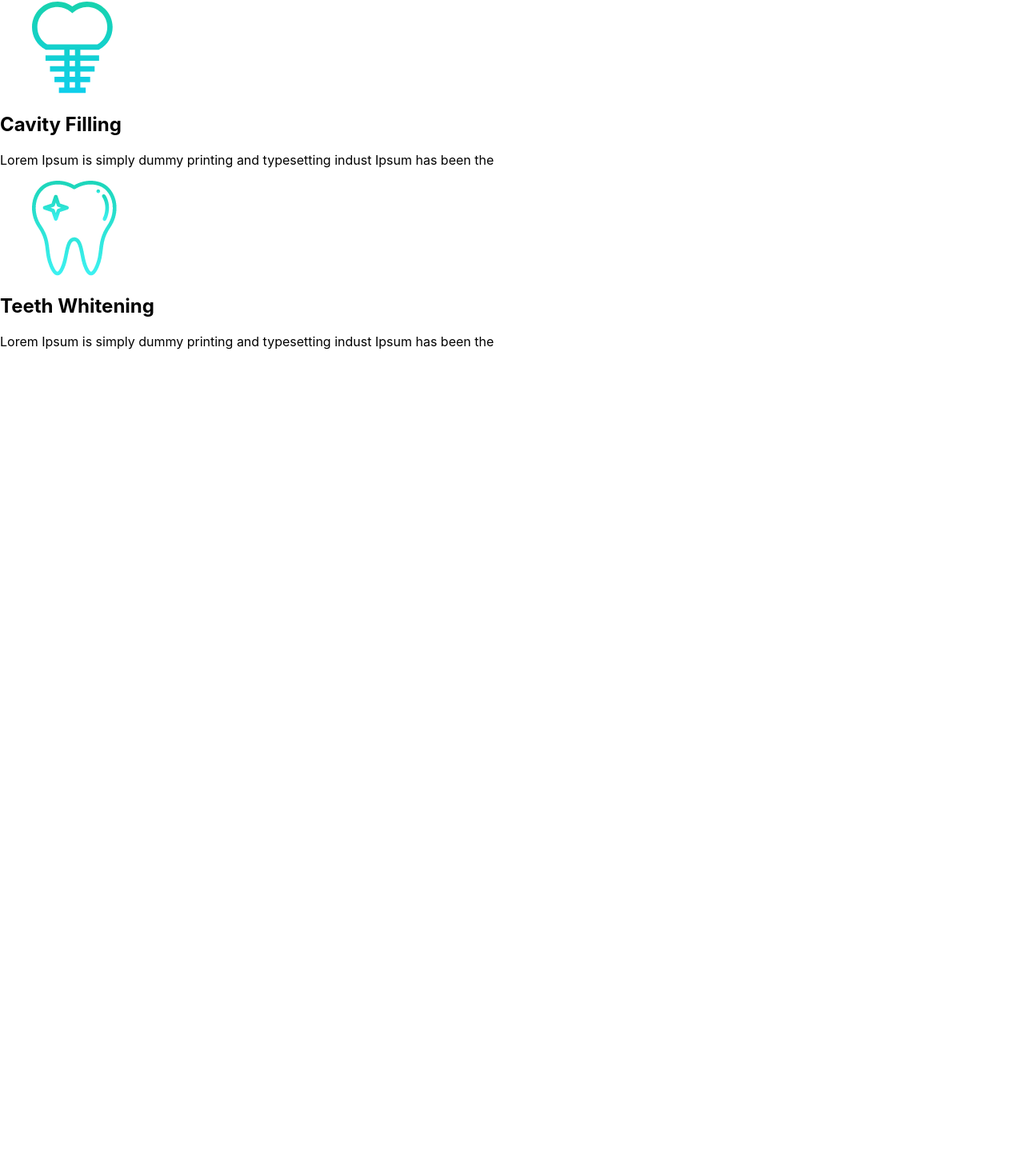
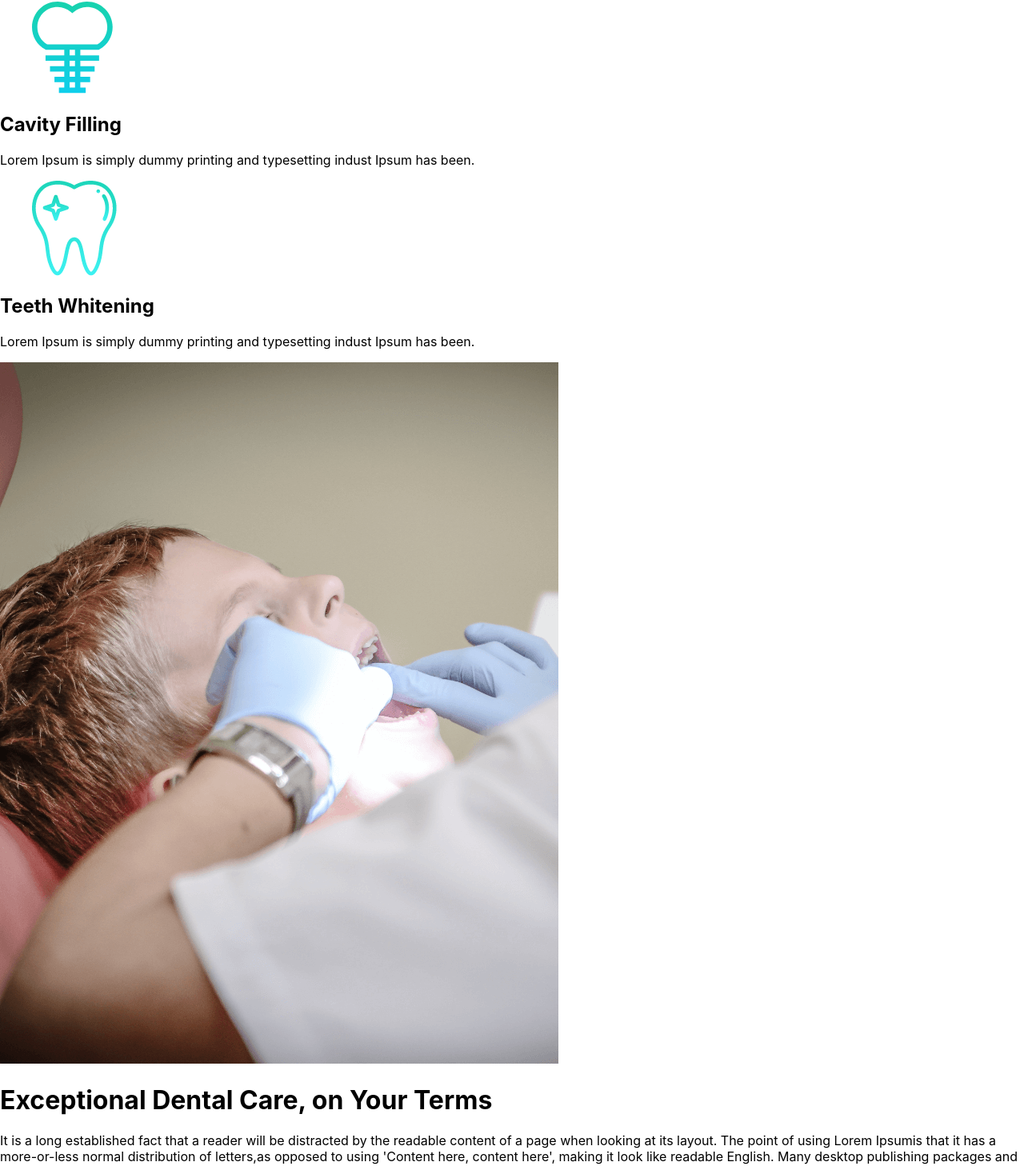
Before and after one commit to Developer-Rakib/Doctors-portal, a React (Create React App) app: page / in a window 1280 px wide. Shown: the part 3163-4621 px from the top of the page at 80% size. Before the commit the page ends 3616 px from the top, so only its background shows below. Built offline with nearby package versions, Linux system fonts and the light colour scheme.

Commit message:
appionment section done

```diff
--- /dev/null
+++ b/src/Pages/Home/Appoinment.js
@@ -0,0 +1,20 @@
+import React from 'react';
+import doctor from '../../assets/images/doctor.png';
+import CommonBtn from '../Shared/CommonBtn';
+
+const Appoinment = () => {
+    return (
+        <div class="hero mx-10 my-20 ">
+            <div class="hero-content flex-col lg:flex-row">
+                <img className='w-[400px] rounded-lg' src={doctor} alt="treatment"/>
+                <div className='w-[500px] ml-20'>
+                    <h1 class="text-5xl font-bold">Exceptional Dental Care, on Your Terms</h1>
+                    <p class="py-6">It is a long established fact that a reader will be distracted by the readable content of a page when looking at its layout. The point of using Lorem Ipsumis that it has a more-or-less normal distribution of letters,as opposed to using 'Content here, content here', making it look like readable English. Many desktop publishing packages and web page</p>
+                    <CommonBtn>Get Started</CommonBtn>
+                </div>
+            </div>
+        </div>
+    );
+};
+
+export default Appoinment;
--- a/src/Pages/Home/Banner.js
+++ b/src/Pages/Home/Banner.js
@@ -1,5 +1,6 @@
 import React from 'react';
 import cheir from '../../assets/images/chair.png'
+import CommonBtn from '../Shared/CommonBtn';
 
 const Banner = () => {
     return (
@@ -10,7 +11,7 @@
                     <div className='w-full'>
                         <h1 class="text-5xl font-bold">Your New Smile Starts Here</h1>
                         <p class="py-6">Provident cupiditate voluptatem et in. Quaerat fugiat ut assumenda excepturi exercitationem quasi. In deleniti eaque aut repudiandae et a id nisi.</p>
-                        <button class="btn text-white border-none bg-gradient-to-r from-secondary to-primary">Get Started</button>
+                        <CommonBtn>Get Started</CommonBtn>
                     </div>
                 </div>
             </div>
--- /dev/null
+++ b/src/Pages/Home/DentalCare.js
@@ -0,0 +1,20 @@
+import React from 'react';
+import treatment from '../../assets/images/treatment.png';
+import CommonBtn from '../Shared/CommonBtn';
+
+const DentalCare = () => {
+    return (
+        <div class="hero mx-10 my-20">
+            <div class="hero-content flex-col lg:flex-row">
+                <img className='w-[400px] rounded-lg' src={treatment} alt="treatment"/>
+                <div className='w-[500px] ml-20'>
+                    <h1 class="text-5xl font-bold">Exceptional Dental Care, on Your Terms</h1>
+                    <p class="py-6">It is a long established fact that a reader will be distracted by the readable content of a page when looking at its layout. The point of using Lorem Ipsumis that it has a more-or-less normal distribution of letters,as opposed to using 'Content here, content here', making it look like readable English. Many desktop publishing packages and web page</p>
+                    <CommonBtn>Get Started</CommonBtn>
+                </div>
+            </div>
+        </div>
+    );
+};
+
+export default DentalCare;
--- a/src/Pages/Home/Home.js
+++ b/src/Pages/Home/Home.js
@@ -5,6 +5,8 @@
 import phone from '../../assets/icons/phone.svg';
 import marker from '../../assets/icons/marker.svg';
 import Services from './Services';
+import DentalCare from './DentalCare';
+import Appoinment from './Appoinment';
 
 
 const Home = () => {
@@ -33,6 +35,8 @@
                 ></Info>
             </div>
             <Services></Services>
+            <DentalCare></DentalCare>
+            <Appoinment></Appoinment>
         </div>
     );
 };
--- a/src/Pages/Home/Services.js
+++ b/src/Pages/Home/Services.js
@@ -6,14 +6,14 @@
 
 const Services = () => {
     const services = [
-        {img: fluride, title: "Fluoride Treatment", description: "Lorem Ipsum is simply dummy printing and typesetting indust Ipsum has been the"},
-        {img: cavity, title: "Cavity Filling", description: "Lorem Ipsum is simply dummy printing and typesetting indust Ipsum has been the"},
-        {img: teat, title: "Teeth Whitening", description: "Lorem Ipsum is simply dummy printing and typesetting indust Ipsum has been the"},
+        {img: fluride, title: "Fluoride Treatment", description: "Lorem Ipsum is simply dummy printing and typesetting indust Ipsum has been."},
+        {img: cavity, title: "Cavity Filling", description: "Lorem Ipsum is simply dummy printing and typesetting indust Ipsum has been."},
+        {img: teat, title: "Teeth Whitening", description: "Lorem Ipsum is simply dummy printing and typesetting indust Ipsum has been."},
     ]
     return (
         <div className='text-center my-16'>
-            <h5 className="font-semibold text-lg text-primary uppercase">Our Services</h5>
-            <h3 className="text-3xl">Services We Provide</h3>
+            <h5 className="font-bold text-lg text-secondary uppercase">Our Services</h5>
+            <h3 className="text-4xl">Services We Provide</h3>
             <div className='flex justify-evenly flex-wrap mt-5'>
                 {
                     services.map((service, i) => <Service
--- /dev/null
+++ b/src/Pages/Shared/CommonBtn.js
@@ -0,0 +1,9 @@
+import React from 'react';
+
+const CommonBtn = ({children}) => {
+    return (
+        <button class="btn rounded-md text-white border-none bg-gradient-to-r from-secondary to-primary">{children}</button>
+    );
+};
+
+export default CommonBtn;
```
